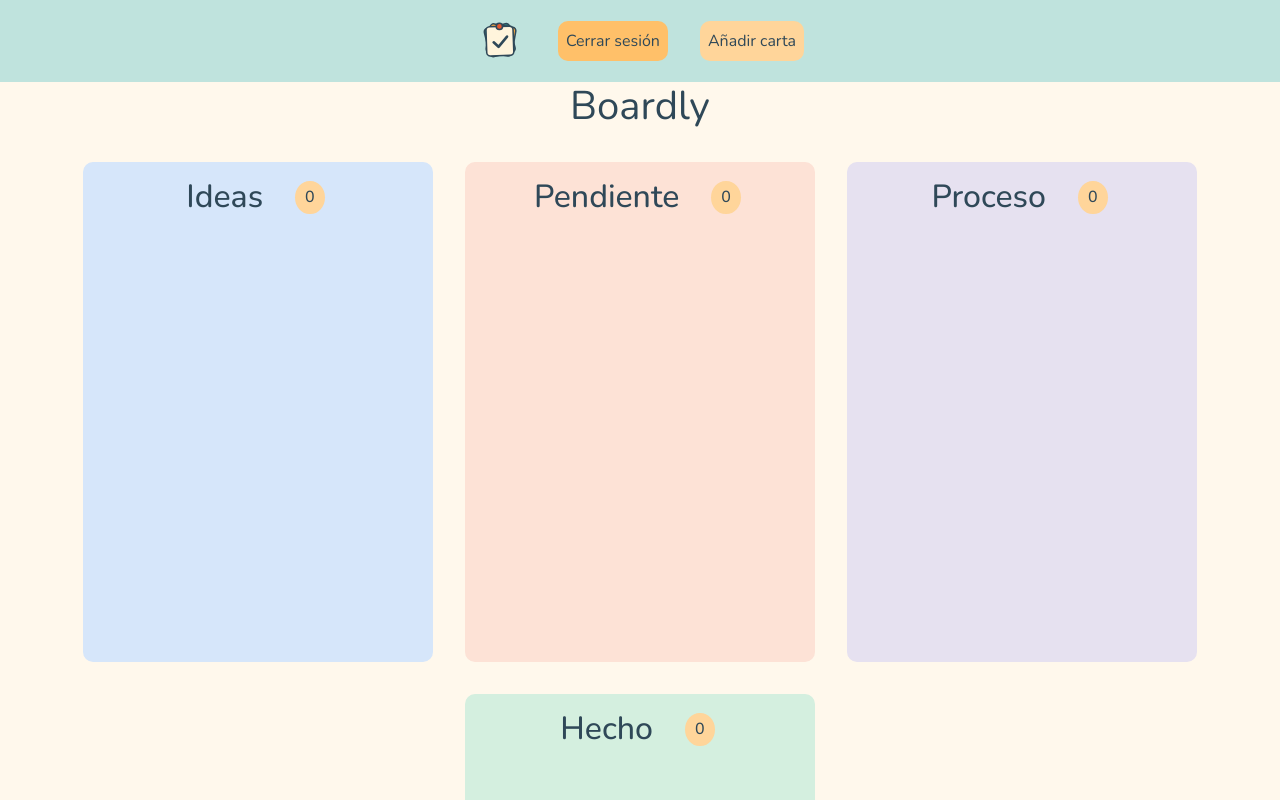
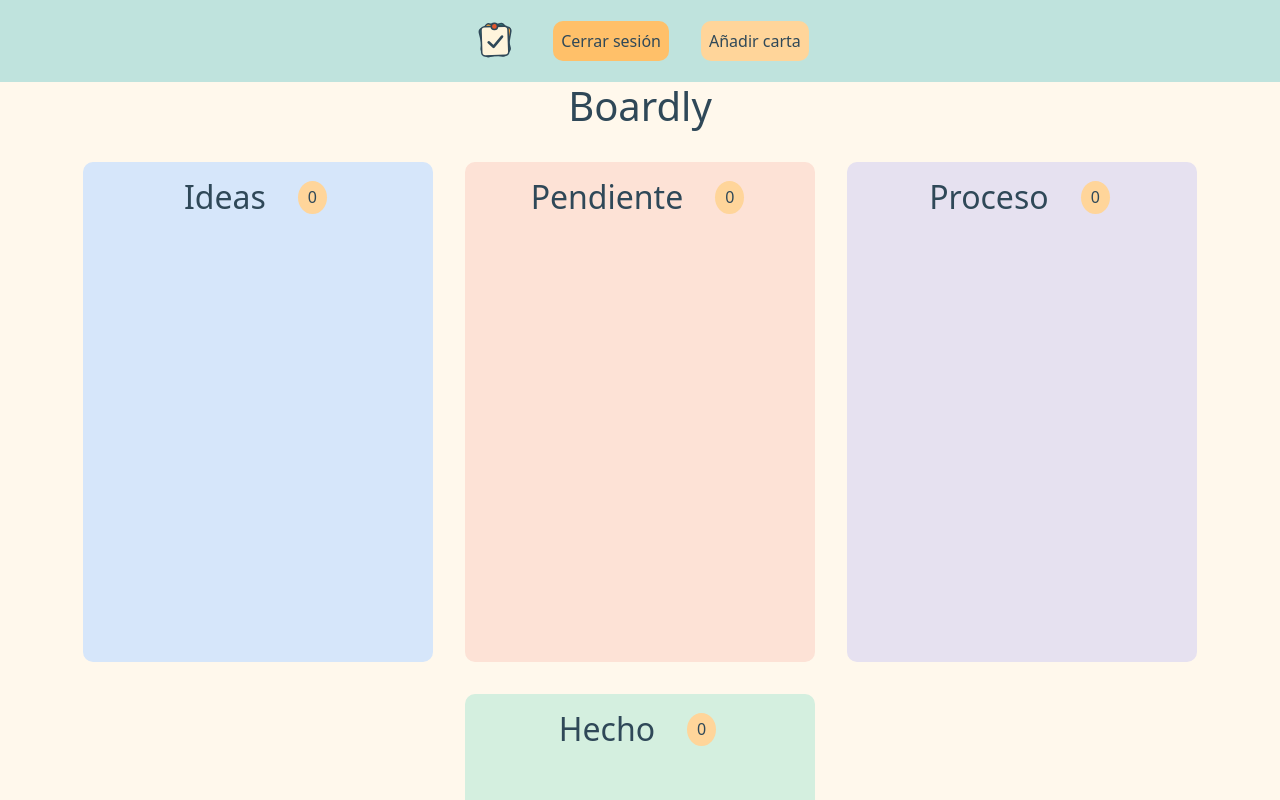
Before and after one commit to alegp2020/Boardly, a plain HTML site: page index.html in a window 1280 px wide. Shown: the top 800 px of the page. Drawn offline with nearby package versions, Linux system fonts and the light colour scheme.

Commit message:
eliminacion de tipografia

```diff
--- a/styles.css
+++ b/styles.css
@@ -1,5 +1,3 @@
-@import url("https://fonts.googleapis.com/css2?family=Nunito:ital,wght@0,200..1000;1,200..1000&display=swap");
-
 :root {
   --fondo-pagina: #fff8ec;
   --barra-superior: #bfe3dd;
@@ -19,7 +17,6 @@
 
 body {
   background-color: var(--fondo-pagina);
-  font-family: "Nunito", sans-serif;
   margin: 0;
   padding: 0;
 }
@@ -46,13 +43,11 @@ ul {
 li {
   text-decoration: none;
   color: var(--texto);
-  font-family: "Nunito", sans-serif;
 }
 
 a {
   text-decoration: none;
   color: var(--texto);
-  font-family: "Nunito", sans-serif;
 }
 
 a:hover {
@@ -64,7 +59,6 @@ a:hover {
   align-items: center;
   justify-content: center;
   flex-direction: column;
-  font-family: "Nunito", sans-serif;
   font-weight: 400;
   font-style: normal;
   text-align: center;
```
